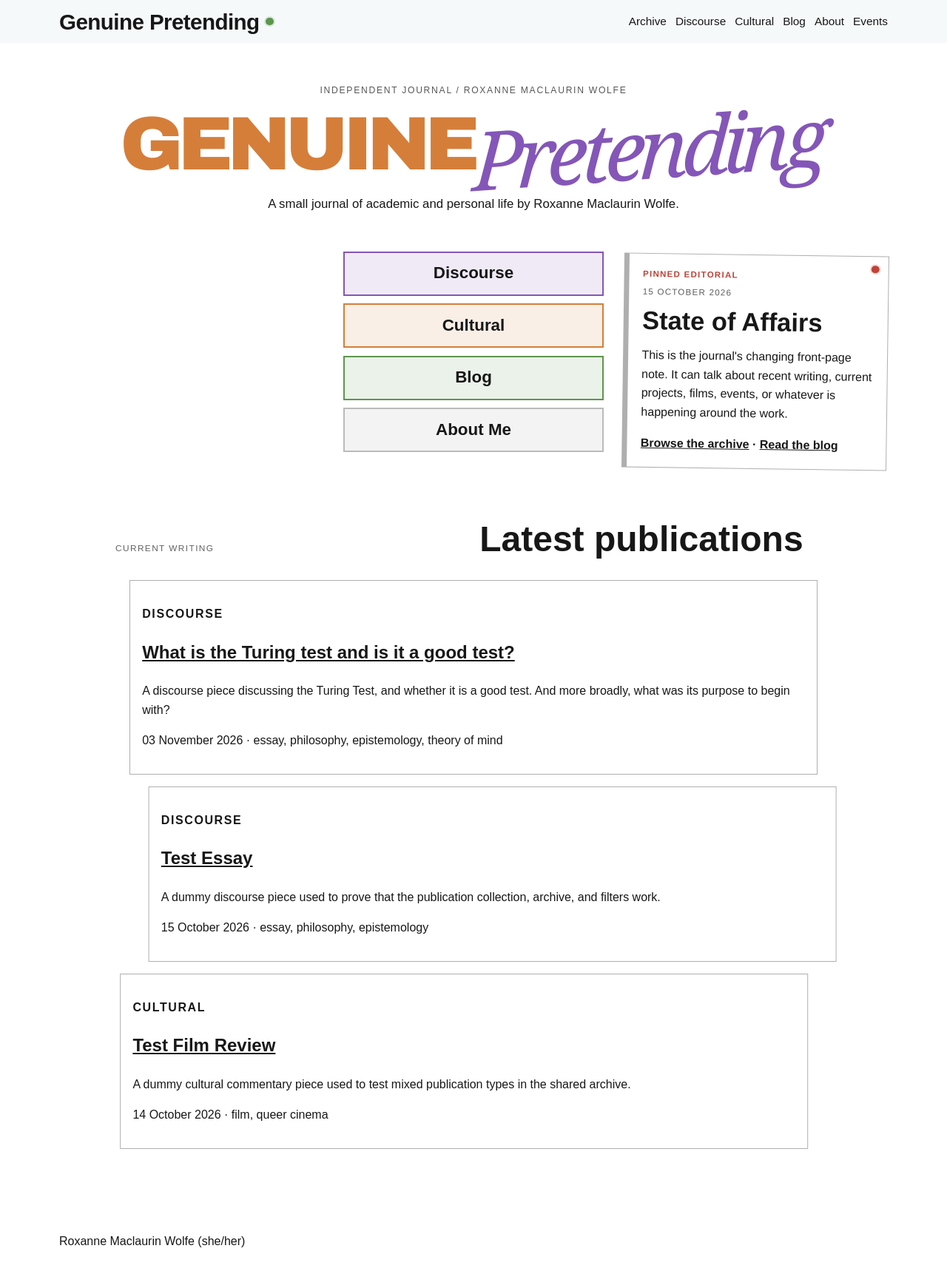
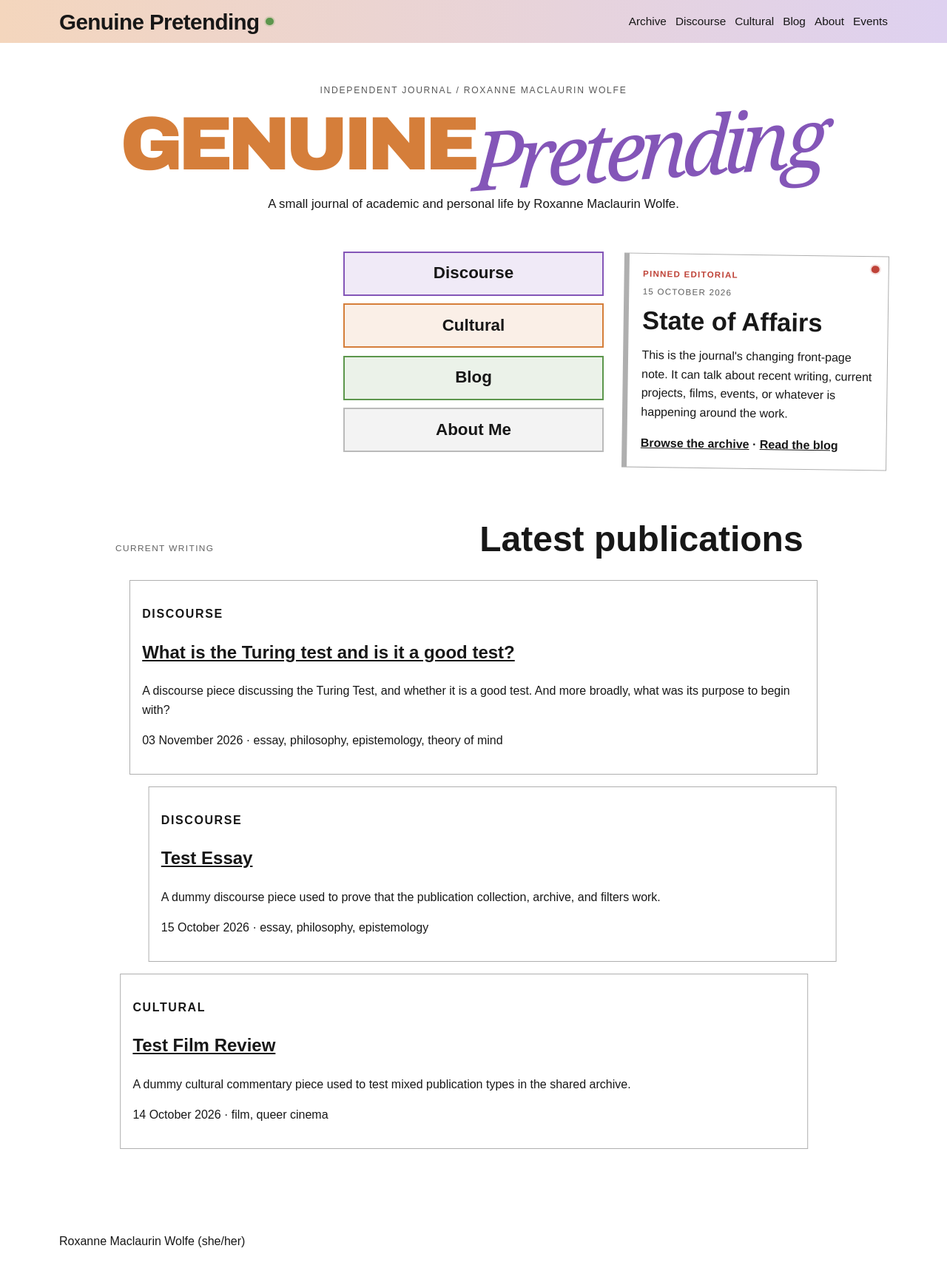
Before and after one commit to roxannewolfe/roxannewolfe.github.io, a Jekyll site: the page built from index.html, in a window 1280 px wide. Shown: the whole page at 74% size. Built offline with Jekyll 4.4.1, drawn with Linux system fonts in a browser that asks for light colours.

Commit message:
Add orange-purple gradient to site toolbar

```diff
--- a/assets/css/theme.css
+++ b/assets/css/theme.css
@@ -9,6 +9,7 @@
   --border-soft: rgba(23, 23, 23, 0.18);
   --bubble-bg: #ffffff;
   --shadow: rgba(0, 0, 0, 0.14);
+  --header-bg: linear-gradient(90deg, #f4d6bd 0%, #ded1f0 100%);
 }
 
 @media (prefers-color-scheme: dark) {
@@ -23,6 +24,7 @@
     --border-soft: rgba(255, 255, 255, 0.2);
     --bubble-bg: #242424;
     --shadow: rgba(0, 0, 0, 0.28);
+    --header-bg: linear-gradient(90deg, #6f3fb5 0%, #d97932 100%);
   }
 }
 
@@ -31,6 +33,9 @@ body {
   color: var(--text);
 }
 
+.site-header-shell {
+  background: var(--header-bg);
+}
 
 .author-note,
 .publication-footer,
```
